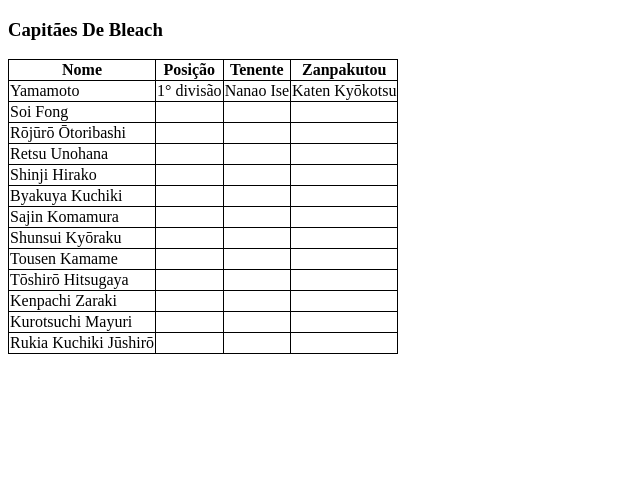
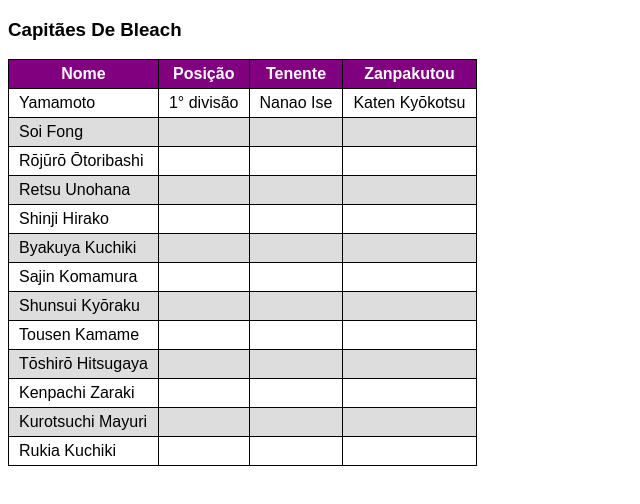
Before and after one commit to GustavoCabral6/Tabela, a plain HTML site: page index.html in a window 1280 px wide. Shown: the whole page, without its empty margins (0-640 px from the left). Drawn offline with Linux system fonts and the light colour scheme.

Commit message:
Add files via upload

```diff
--- a/index.html
+++ b/index.html
@@ -7,9 +7,30 @@
     <title></title>
 
     <style>
+        *{
+            font-family: Arial, Helvetica, sans-serif;
+        }
+
+        table tr:nth-child(odd) {
+            background-color: #ddd;
+        }
+
+        table tr:nth-child(even) {
+            background-color: white;
+        }
+
         table, th, td{
             border: 1px solid black;
             border-collapse: collapse;
+        }
+
+        th, td {
+            padding: 5px 10px;
+        }
+
+        th{
+            background-color: purple;
+            color: white;
         }
     </style>
 </head>
@@ -96,7 +117,7 @@
             <td></td>
         </tr>
         <tr>
-            <td>Rukia Kuchiki Jūshirō</td>
+            <td>Rukia Kuchiki</td>
             <td></td>
             <td></td>
             <td></td>
```
